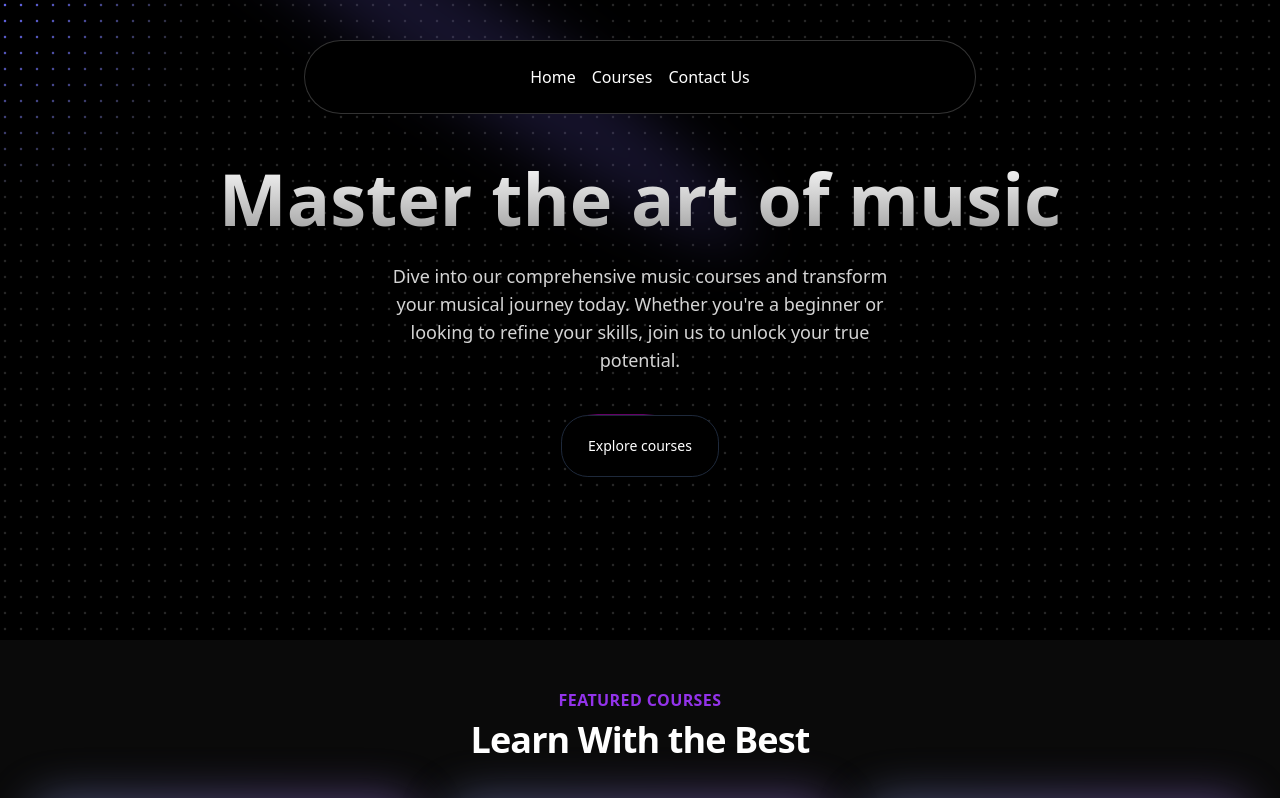
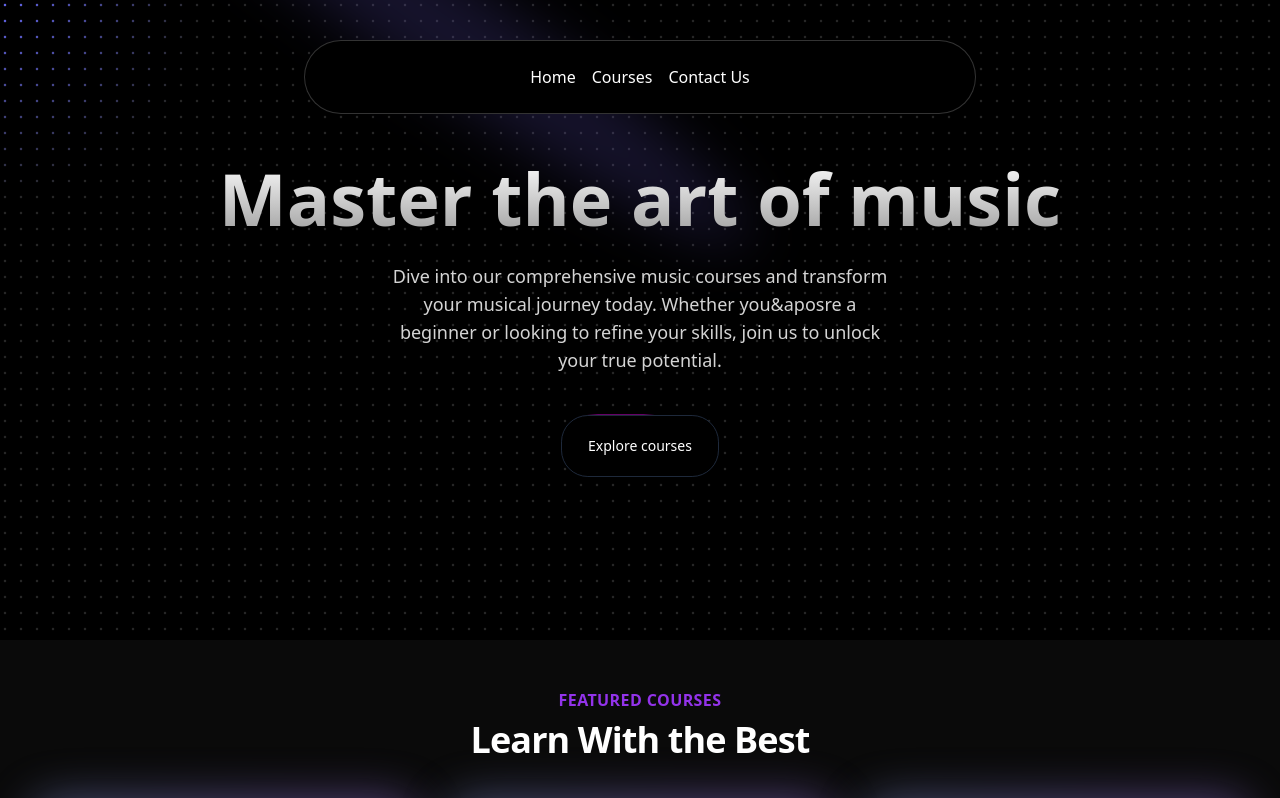
Before and after one commit to KushagarSharma10/music-app, a Next.js app: page / in a window 1280 px wide. Shown: the top 798 px of the page. Built offline with nearby package versions, Linux system fonts and the light colour scheme.

Commit message:
Update Herosection.tsx

```diff
--- a/src/components/Herosection.tsx
+++ b/src/components/Herosection.tsx
@@ -19,7 +19,7 @@ function HeroSection() {
             >Master the art of music</h1>
             <p
             className="mt-7 font-normal text-base md:text-lg text-neutral-300 max-w-lg mx-auto"
-            >Dive into our comprehensive music courses and transform your musical journey today. Whether you're a beginner or looking to refine your skills, join us to unlock your true potential.</p>
+            >Dive into our comprehensive music courses and transform your musical journey today. Whether you&aposre a beginner or looking to refine your skills, join us to unlock your true potential.</p>
             <div className="mt-10 text-white hover:bg-purple ">
                 <Link href={"/courses"}>
                     <Button
```
